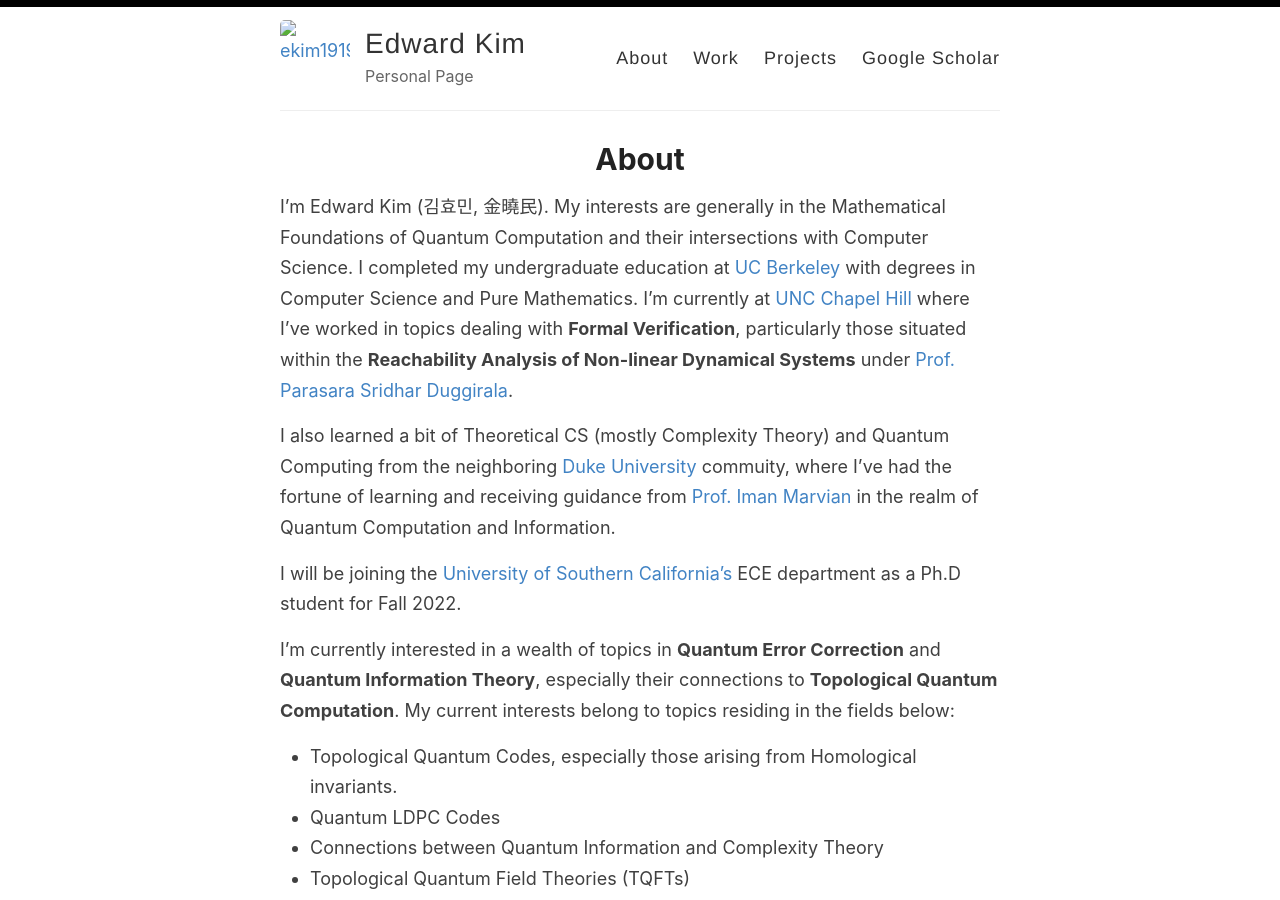
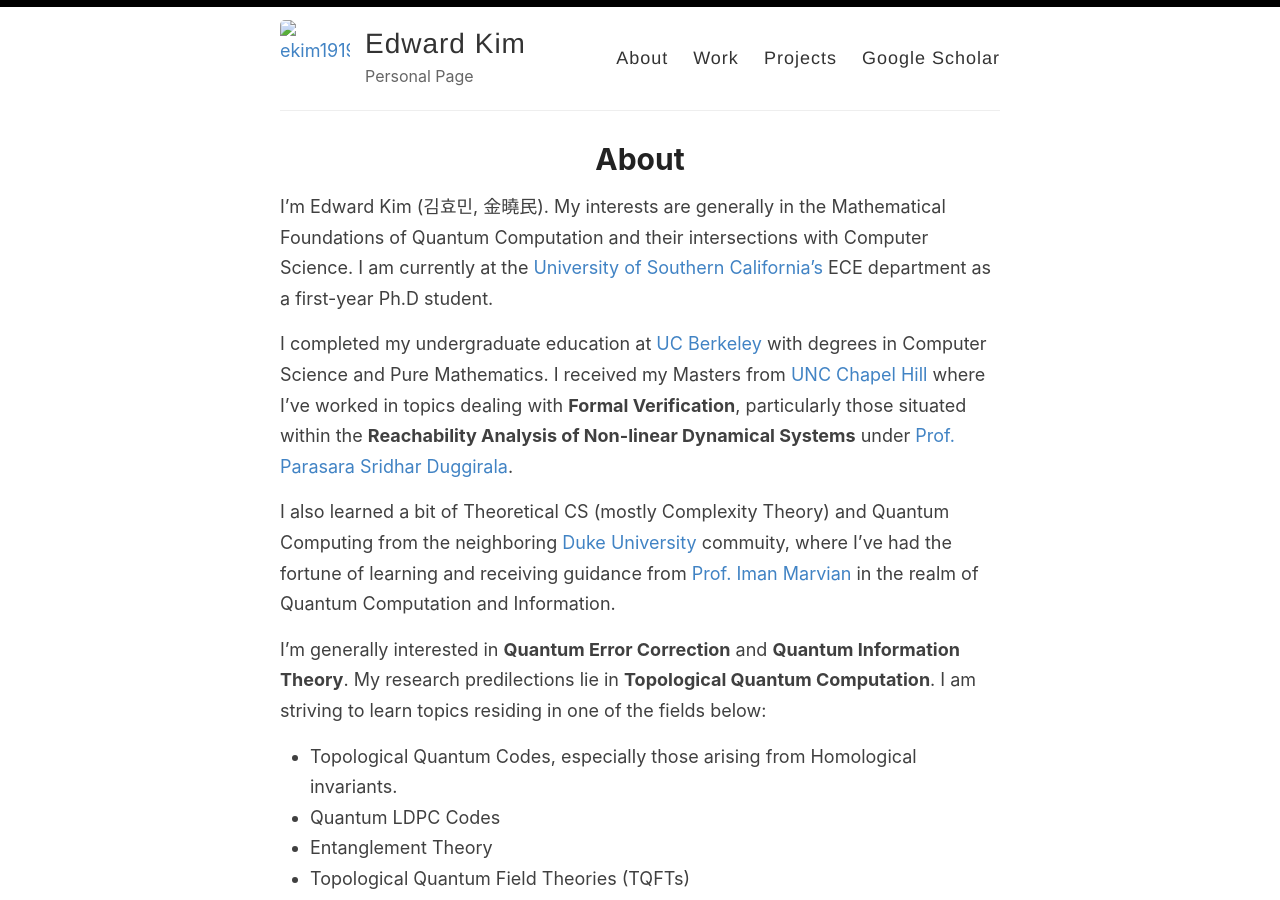
Before and after one commit to ekim1919/ekim1919.github.io, a Jekyll site: the page built from _pages/about.md, in a window 1280 px wide and 900 px high. Built offline with Jekyll 4.4.1, drawn with Linux system fonts in a browser that asks for light colours; our own code applies the rules of GitHub Pages for plain Markdown files.

Commit message:
rewrite of about

```diff
--- a/_pages/about.md
+++ b/_pages/about.md
@@ -6,17 +6,18 @@ redirect_from:
   - /
 ---
 
- I'm Edward Kim (김효민, 金曉民). My interests are generally in the Mathematical Foundations of Quantum Computation and their intersections with Computer Science. I completed my undergraduate education at [UC Berkeley](https://cs.berkeley.edu/) with degrees in Computer Science and Pure Mathematics. I'm currently at [UNC Chapel Hill](https://cs.unc.edu/) where I've worked in topics dealing with **Formal Verification**, particularly those situated within the **Reachability Analysis of Non-linear Dynamical Systems** under [Prof. Parasara Sridhar Duggirala](https://www.cs.unc.edu/~psd/).
+ I'm Edward Kim (김효민, 金曉民). My interests are generally in the Mathematical Foundations of Quantum Computation and their intersections with Computer Science. I am currently at the [University of Southern California's](https://viterbischool.usc.edu/) ECE department as a first-year Ph.D student.
+
+ I completed my undergraduate education at [UC Berkeley](https://cs.berkeley.edu/) with degrees in Computer Science and Pure Mathematics. I received my Masters from [UNC Chapel Hill](https://cs.unc.edu/) where I've worked in topics dealing with **Formal Verification**, particularly those situated within the **Reachability Analysis of Non-linear Dynamical Systems** under [Prof. Parasara Sridhar Duggirala](https://www.cs.unc.edu/~psd/).
 
  I also learned a bit of Theoretical CS (mostly Complexity Theory) and Quantum Computing from the neighboring [Duke University](https://www.cs.duke.edu/) commuity, where I've had the fortune of learning and receiving guidance from [Prof. Iman Marvian](https://sites.duke.edu/marvian/) in the realm of Quantum Computation and Information.
 
- I will be joining the [University of Southern California's](https://viterbischool.usc.edu/) ECE department as a Ph.D student for Fall 2022.
 
- I'm currently interested in a wealth of topics in **Quantum Error Correction** and **Quantum Information Theory**, especially their connections to **Topological Quantum Computation**. My current interests belong to topics residing in the fields below:
+ I'm generally interested in **Quantum Error Correction** and **Quantum Information Theory**. My research predilections lie in **Topological Quantum Computation**. I am striving to learn topics residing in one of the fields below:
 
   - Topological Quantum Codes, especially those arising from Homological invariants.
   - Quantum LDPC Codes
-  - Connections between Quantum Information and Complexity Theory
+  - Entanglement Theory
   - Topological Quantum Field Theories (TQFTs)
   - Quantum Algebra and Quantum Topology.
 
```
Also changed, not shown: _pages/classes.md (+4 -3 lines), _pages/pubs.md (+4 -6 lines).
